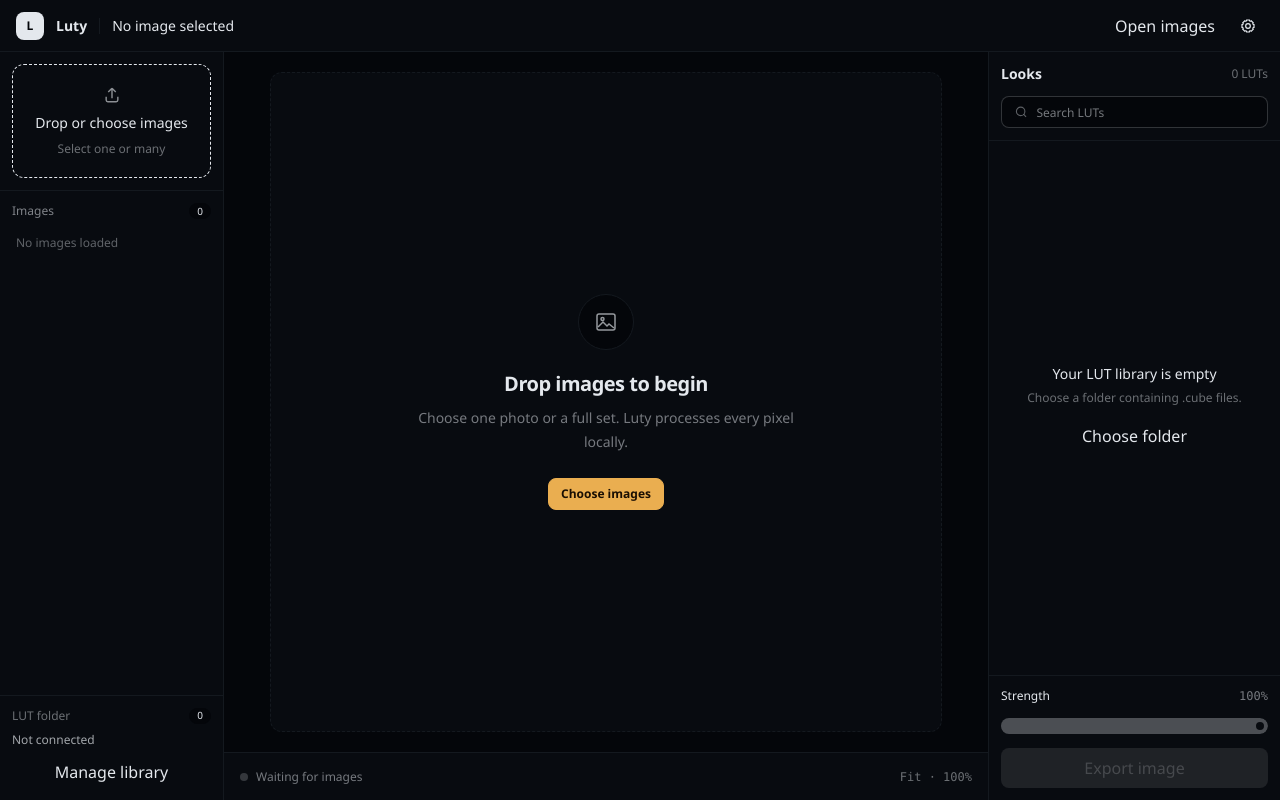
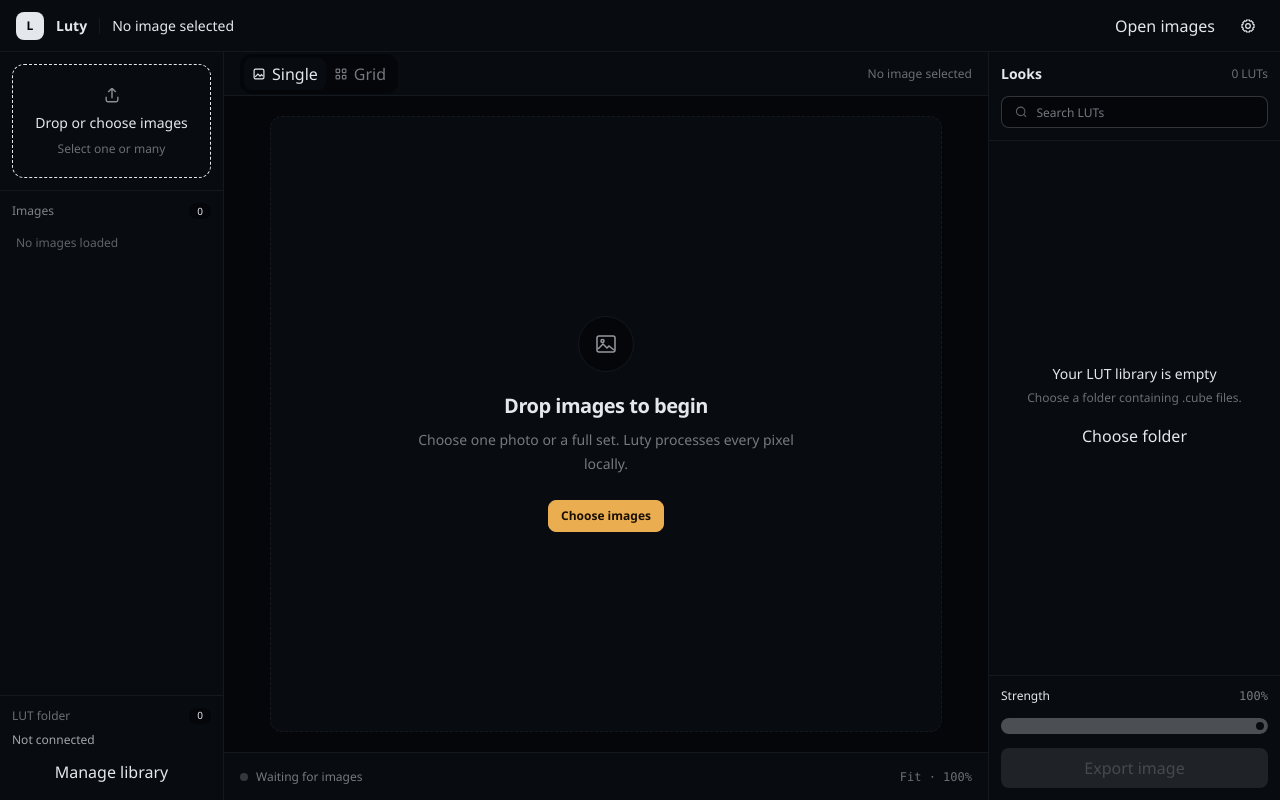
Before and after one commit to aixoio/luty, a SvelteKit app: page / in a window 1280 px wide. Built offline with nearby package versions, Linux system fonts and the light colour scheme.

Commit message:
basic grid

```diff
--- a/src/routes/+page.svelte
+++ b/src/routes/+page.svelte
@@ -11,6 +11,7 @@
 	let query = $state('');
 	let dragActive = $state(false);
 	let hydrated = $state(false);
+	let workspaceMode = $state<'single' | 'grid'>('single');
 	let viewMode = $state<'before' | 'after'>('after');
 	let wipeMode = $state(false);
 	let holdingToCompare = $state(false);
@@ -89,6 +90,10 @@
 		wipeMode = false;
 		viewMode = app.state.images[index]?.kind === 'native' ? 'after' : 'before';
 		app.selectImage(index);
+	}
+	function openImage(index: number) {
+		selectImage(index);
+		workspaceMode = 'single';
 	}
 	function selectRelativeImage(offset: number) {
 		const total = app.state.images.length;
@@ -203,11 +208,15 @@
 				{#if app.state.images.length}
 					<ul class="list min-h-0 flex-1 overflow-y-auto p-2" aria-label="Loaded images">
 						{#each app.state.images as image, index (image.previewUrl)}
-							<li class="list-row gap-2 p-2" class:bg-base-200={index === app.state.activeImageIndex}>
-								<img src={image.previewUrl} alt="" class="size-9 rounded-field object-cover" />
+							<li class="list-row gap-2 border border-transparent p-2" class:border-primary={index === app.state.activeImageIndex} class:bg-base-200={index === app.state.activeImageIndex}>
+								<img src={image.previewUrl} alt="" class="size-9 rounded-field object-cover" class:ring-2={index === app.state.activeImageIndex} class:ring-primary={index === app.state.activeImageIndex} />
 								<button class="min-w-0 text-left" aria-current={index === app.state.activeImageIndex ? 'true' : undefined} onclick={() => selectImage(index)}>
 									<span class="block truncate text-xs font-medium">{imageName(image)}</span>
-									<span class="mt-0.5 block font-mono text-[10px] tabular-nums text-base-content/40">{imageDimensions(image)}</span>
+									{#if index === app.state.activeImageIndex}
+										<span class="mt-0.5 flex items-center gap-1 text-[10px] font-medium text-primary"><svg viewBox="0 0 16 16" class="size-3" fill="none" stroke="currentColor" stroke-width="2.2" aria-hidden="true"><path d="m3 8 3 3 7-7"/></svg>Selected</span>
+									{:else}
+										<span class="mt-0.5 block font-mono text-[10px] tabular-nums text-base-content/40">{imageDimensions(image)}</span>
+									{/if}
 								</button>
 								<button class="btn btn-ghost btn-square btn-xs opacity-55 hover:opacity-100" aria-label={`Remove ${imageName(image)}`} onclick={(event) => removeImage(event, index)}>×</button>
 							</li>
@@ -225,8 +234,47 @@
 		</aside>
 
 		<section class="relative flex min-h-0 flex-col bg-base-200">
+			<div class="flex h-11 shrink-0 items-center justify-between border-b border-base-300 bg-base-100 px-3 sm:px-4">
+				<div role="tablist" class="tabs tabs-box tabs-sm" aria-label="Workspace view">
+					<button role="tab" class="tab gap-1.5" class:tab-active={workspaceMode === 'single'} aria-selected={workspaceMode === 'single'} onclick={() => (workspaceMode = 'single')}>
+						<svg viewBox="0 0 20 20" class="size-3.5" fill="none" stroke="currentColor" stroke-width="1.7" aria-hidden="true"><rect x="3" y="3" width="14" height="14" rx="2"/><path d="m4.5 14 4-4 3 3 2-2 2 2"/></svg>Single
+					</button>
+					<button role="tab" class="tab gap-1.5" class:tab-active={workspaceMode === 'grid'} aria-selected={workspaceMode === 'grid'} onclick={() => (workspaceMode = 'grid')}>
+						<svg viewBox="0 0 20 20" class="size-3.5" fill="none" stroke="currentColor" stroke-width="1.7" aria-hidden="true"><rect x="3" y="3" width="5" height="5" rx="1"/><rect x="12" y="3" width="5" height="5" rx="1"/><rect x="3" y="12" width="5" height="5" rx="1"/><rect x="12" y="12" width="5" height="5" rx="1"/></svg>Grid
+					</button>
+				</div>
+				<span class="text-xs text-base-content/45">{workspaceMode === 'grid' ? `${app.state.images.length} images` : imageName()}</span>
+			</div>
 			<div class="flex min-h-0 flex-1 items-center justify-center overflow-hidden p-3 sm:p-5">
-				{#if app.activeImage}
+				{#if app.state.images.length && workspaceMode === 'grid'}
+					<div class="size-full overflow-y-auto rounded-box border border-base-300 bg-base-100 p-3 sm:p-4">
+						<div class="grid grid-cols-2 gap-3 md:grid-cols-3 xl:grid-cols-4 2xl:grid-cols-5" role="listbox" aria-label="Loaded image grid">
+							{#each app.state.images as image, index (image.previewUrl)}
+								<button
+									class="card card-sm card-border group overflow-hidden bg-base-200 text-left transition-colors"
+									class:border-primary={index === app.state.activeImageIndex}
+									class:ring-2={index === app.state.activeImageIndex}
+									class:ring-primary={index === app.state.activeImageIndex}
+									role="option"
+									aria-selected={index === app.state.activeImageIndex}
+									onclick={() => selectImage(index)}
+									ondblclick={() => openImage(index)}
+								>
+									<figure class="relative aspect-4/3 overflow-hidden bg-base-300">
+										<img src={image.previewUrl} alt={imageName(image)} class="size-full object-cover transition-transform duration-200 group-hover:scale-[1.02]" />
+										{#if index === app.state.activeImageIndex}
+											<span class="badge badge-primary badge-sm absolute left-2 top-2 gap-1"><svg viewBox="0 0 16 16" class="size-3" fill="none" stroke="currentColor" stroke-width="2.2" aria-hidden="true"><path d="m3 8 3 3 7-7"/></svg>Selected</span>
+										{/if}
+									</figure>
+									<div class="card-body gap-1 p-3">
+										<h2 class="card-title block truncate text-sm">{imageName(image)}</h2>
+										<p class="font-mono text-[10px] tabular-nums text-base-content/45">{imageDimensions(image)}</p>
+									</div>
+								</button>
+							{/each}
+						</div>
+					</div>
+				{:else if app.activeImage}
 					<div class="relative flex size-full items-center justify-center overflow-hidden rounded-box border border-base-300 bg-base-100">
 						{#if wipeMode && app.state.previewUrl}
 							<!-- svelte-ignore a11y_no_noninteractive_tabindex (required by DaisyUI diff keyboard interaction) -->
@@ -279,7 +327,7 @@
 					</button>
 				{/if}
 			</div>
-			<div class="flex h-12 shrink-0 items-center justify-between border-t border-base-300 bg-base-100 px-3 text-xs sm:px-4"><div class="flex items-center gap-2 text-base-content/50"><span class="status" class:status-success={app.activeImage !== null}></span><span>{app.activeImage ? imageDimensions() : 'Waiting for images'}</span></div><span class="font-mono tabular-nums text-base-content/45">{app.state.images.length > 1 ? `${app.state.images.length} images` : 'Fit · 100%'}</span></div>
+			<div class="flex h-12 shrink-0 items-center justify-between border-t border-base-300 bg-base-100 px-3 text-xs sm:px-4"><div class="flex items-center gap-2 text-base-content/50"><span class="status" class:status-success={app.activeImage !== null}></span><span>{app.activeImage ? imageDimensions() : 'Waiting for images'}</span></div><span class="font-mono tabular-nums text-base-content/45">{workspaceMode === 'grid' ? `Grid · ${app.state.images.length}` : 'Fit · 100%'}</span></div>
 		</section>
 
 		<aside class="flex min-h-0 flex-col border-l border-base-300 bg-base-100 max-lg:absolute max-lg:bottom-12 max-lg:right-0 max-lg:top-13 max-lg:z-10 max-lg:w-[272px] max-lg:translate-x-[calc(100%-44px)] max-lg:shadow-2xl max-lg:transition-transform max-lg:hover:translate-x-0">
```
